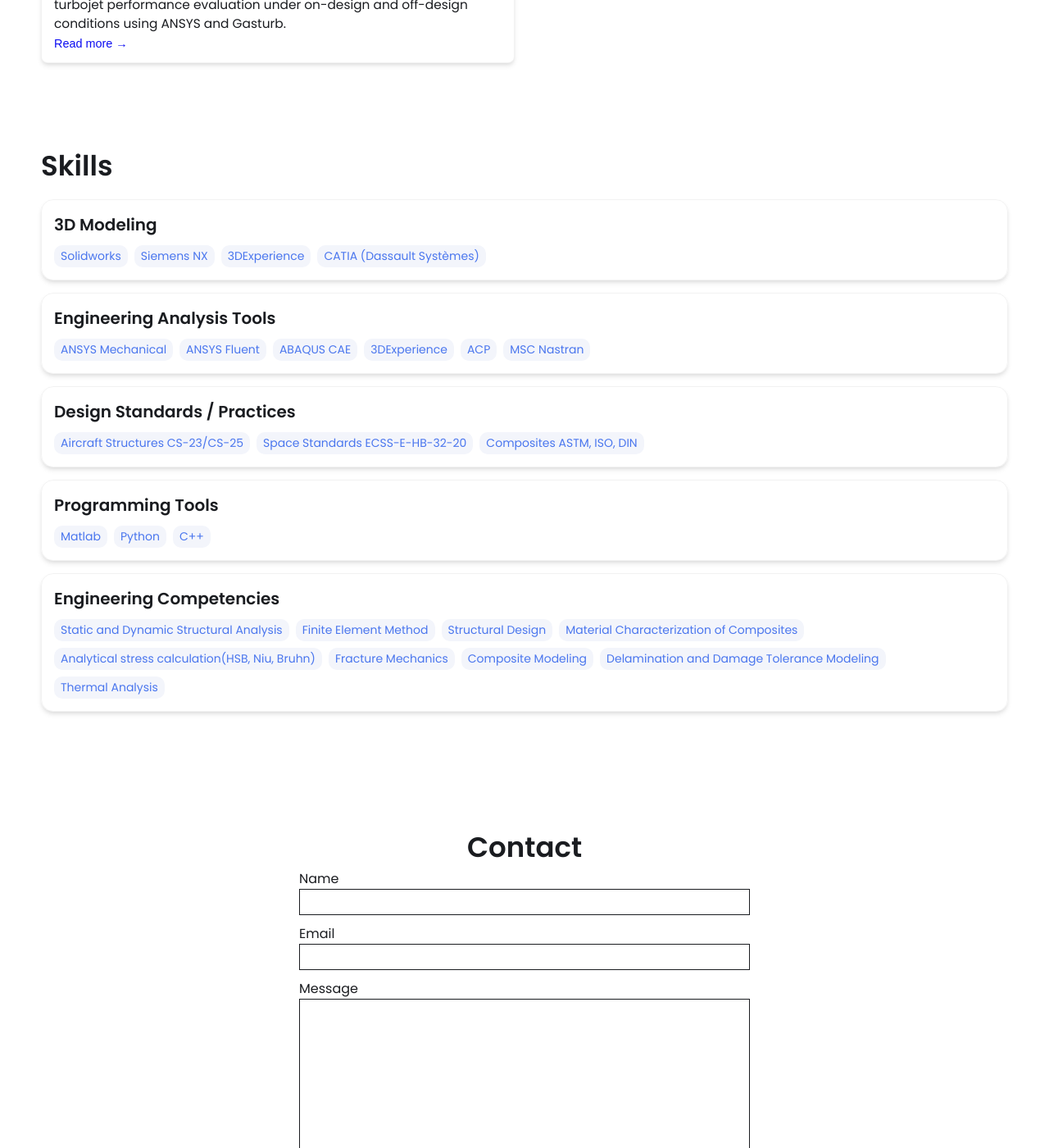
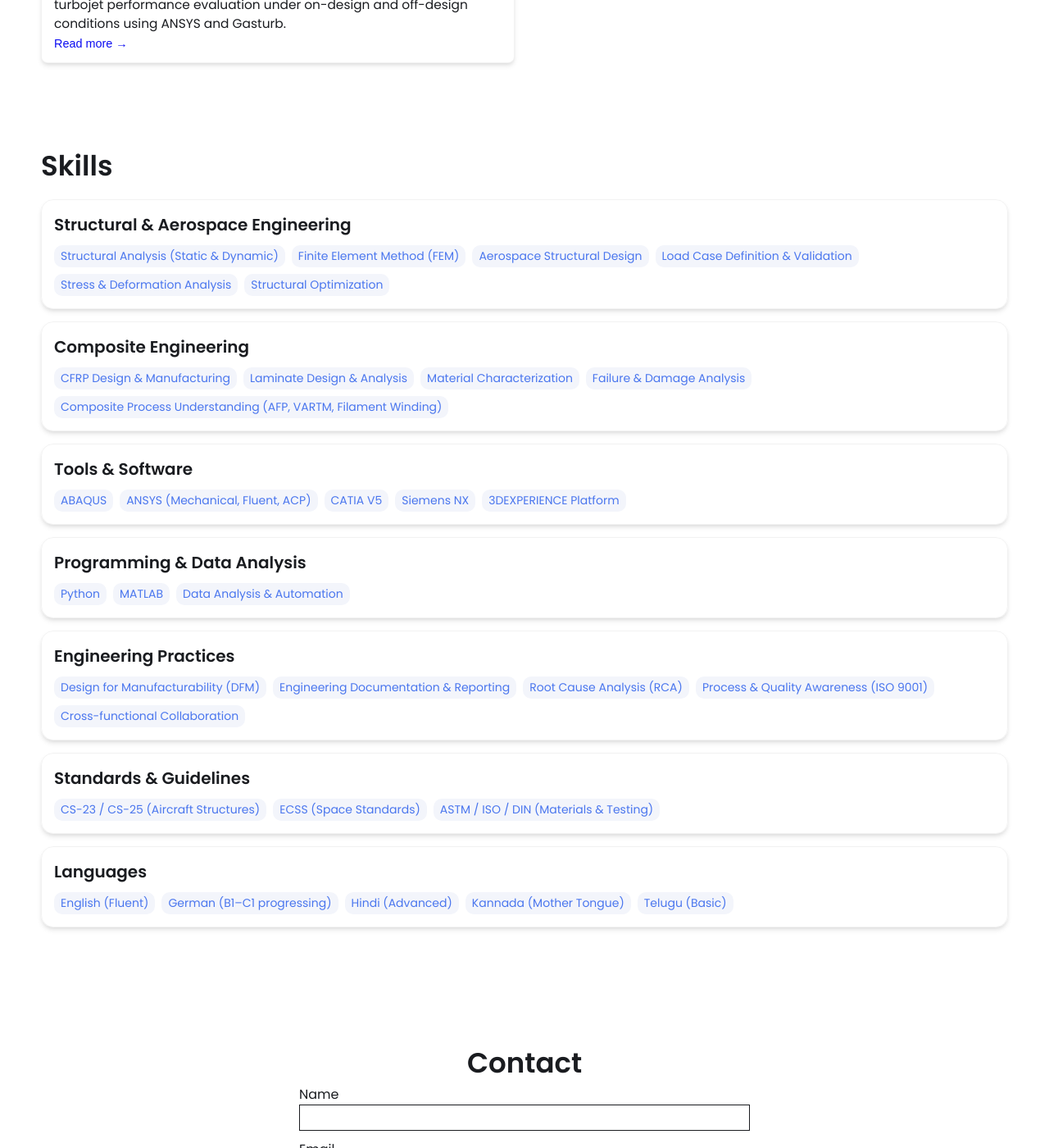
Before and after one commit to Shivakumar-Suhas/Shivakumar-Suhas.github.io, a Jekyll site: the page built from index.html, in a window 1280 px wide and 1400 px high, scrolled down 4147 px. Shown: the whole window at 82% size. Built offline with Jekyll 4.4.1, drawn with Linux system fonts in a browser that asks for light colours.

Commit message:
Update _config.yml

```diff
--- a/_config.yml
+++ b/_config.yml
@@ -45,43 +45,58 @@ external-links:    # input only your own url slug. The icons with missing entrie
 
 # Skills Section - Add the list of your Skills by categories/tools. The indentation for each level needs to be precise.
 skills:
-  - category: 3D Modeling
+  - category: Structural & Aerospace Engineering
     tools:
-    - Solidworks
+    - Structural Analysis (Static & Dynamic)
+    - Finite Element Method (FEM)
+    - Aerospace Structural Design
+    - Load Case Definition & Validation
+    - Stress & Deformation Analysis
+    - Structural Optimization
+
+  - category: Composite Engineering
+    tools:
+    - CFRP Design & Manufacturing
+    - Laminate Design & Analysis
+    - Material Characterization
+    - Failure & Damage Analysis
+    - Composite Process Understanding (AFP, VARTM, Filament Winding)
+
+  - category: Tools & Software
+    tools:
+    - ABAQUS
+    - ANSYS (Mechanical, Fluent, ACP)
+    - CATIA V5
     - Siemens NX
-    - 3DExperience
-    - CATIA (Dassault Systèmes)
-  - category: Engineering Analysis Tools
+    - 3DEXPERIENCE Platform
+
+  - category: Programming & Data Analysis
     tools:
-    - ANSYS Mechanical
-    - ANSYS Fluent
-    - ABAQUS CAE
-    - 3DExperience
-    - ACP
-    - MSC Nastran
-  - category: Design Standards / Practices
+    - Python
+    - MATLAB
+    - Data Analysis & Automation
+
+  - category: Engineering Practices
     tools:
-    - Aircraft Structures CS-23/CS-25
-    - Space Standards ECSS-E-HB-32-20
-    - Composites ASTM, ISO, DIN
-  - category: Programming Tools
+    - Design for Manufacturability (DFM)
+    - Engineering Documentation & Reporting
+    - Root Cause Analysis (RCA)
+    - Process & Quality Awareness (ISO 9001)
+    - Cross-functional Collaboration
+
+  - category: Standards & Guidelines
     tools:
-    - Matlab
-    - Python
-    - C++
-  - category: Engineering Competencies
+    - CS-23 / CS-25 (Aircraft Structures)
+    - ECSS (Space Standards)
+    - ASTM / ISO / DIN (Materials & Testing)
+
+  - category: Languages
     tools:
-    - Static and Dynamic Structural Analysis
-    - Finite Element Method
-    - Structural Design
-    - Material Characterization of Composites
-    - Analytical stress calculation(HSB, Niu, Bruhn)
-    - Fracture Mechanics
-    - Composite Modeling
-    - Delamination and Damage Tolerance Modeling
-    - Thermal Analysis
-
-
+    - English (Fluent)
+    - German (B1–C1 progressing)
+    - Hindi (Advanced)
+    - Kannada (Mother Tongue)
+    - Telugu (Basic)
 # Contact Form Setup. Setup an account and copy over the key. When someone fills out the form, it will be received in your email.
 formspree-key:   https://formspree.io/f/mdkloaep
 
```
